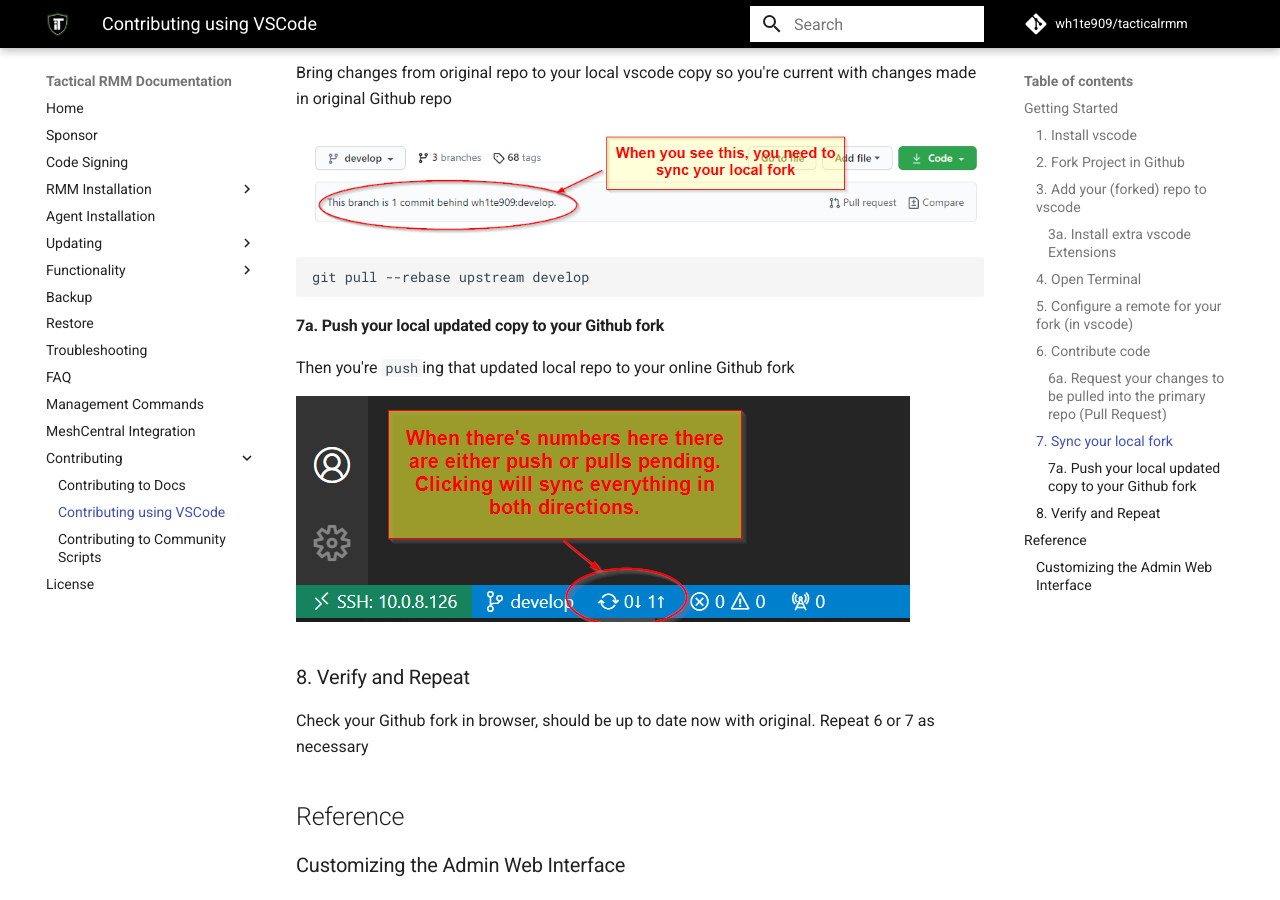
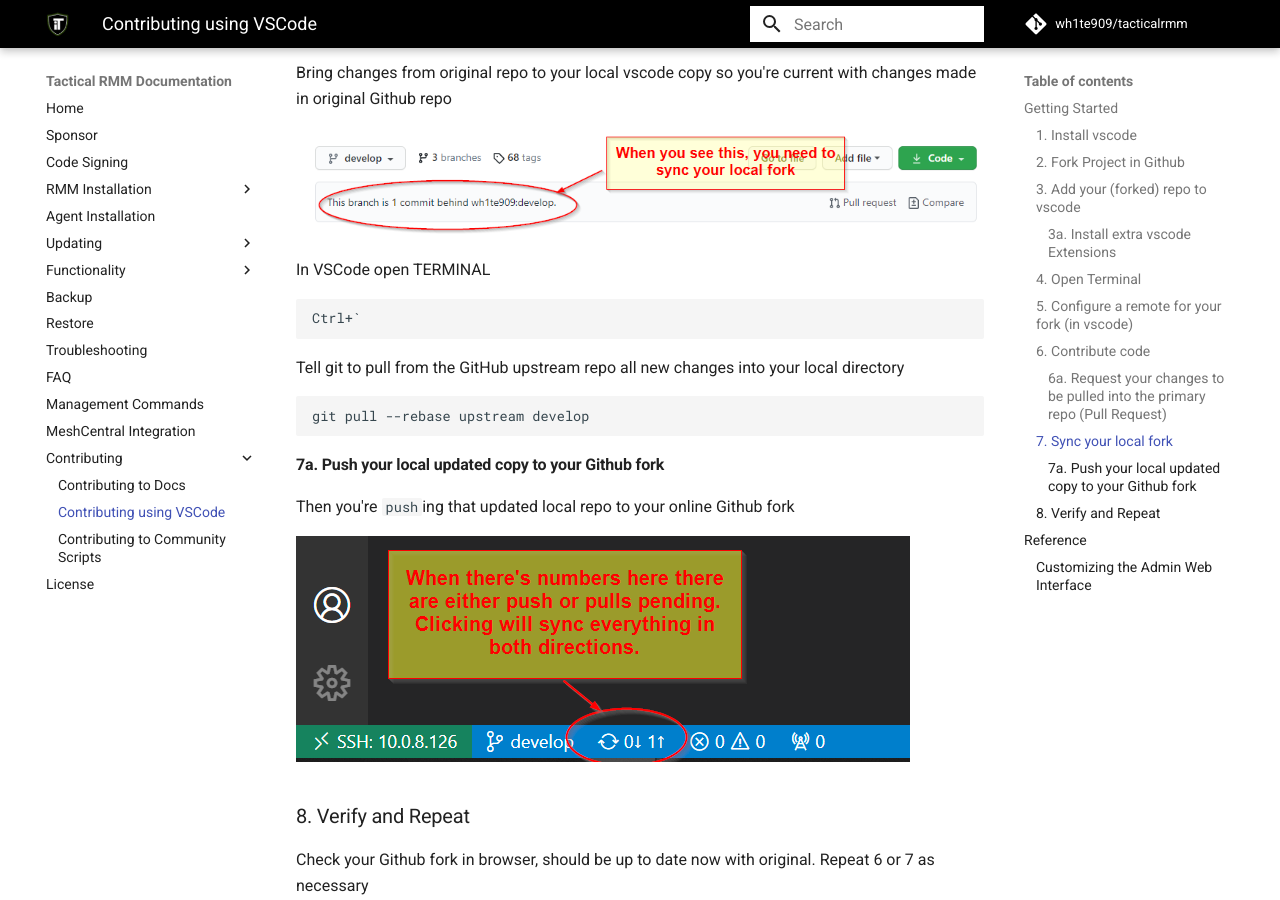
Before and after one commit to amidaware/tacticalrmm, an MkDocs documentation site: the page built from docs/docs/contributing_using_vscode.md, in a window 1280 px wide and 900 px high, scrolled down 2002 px. Built offline with MkDocs 1.6.1 and Material for MkDocs 9.7.7, drawn with Linux system fonts in a browser that asks for light colours; comment, search, counter and statistics services are not loaded.

Commit message:
clarifying vscode instructions

````diff
--- a/docs/docs/contributing_using_vscode.md
+++ b/docs/docs/contributing_using_vscode.md
@@ -84,6 +84,14 @@
 
 ![Sync Fork](images/trmm_need_sync_local_fork.png)
 
+In VSCode open TERMINAL
+
+```
+Ctrl+`
+```
+
+Tell git to pull from the GitHub upstream repo all new changes into your local directory
+
 ```
 git pull --rebase upstream develop
 ```
````
